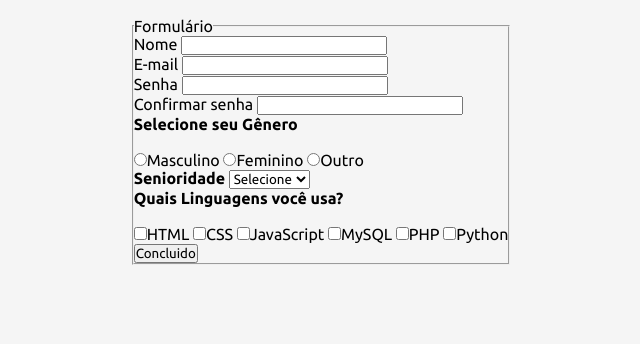
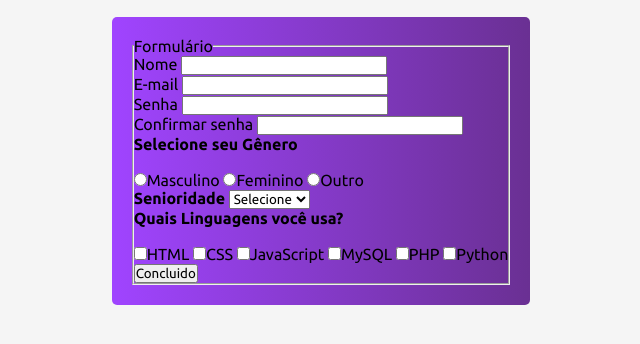
Before and after one commit to gustavosoaresdev/Project-Form, a plain HTML site: page index.html in a window 1280 px wide. Shown: the part 78-422 px from the top of the page, without its empty margins (319-959 px from the left). Drawn offline with Linux system fonts and the light colour scheme.

Commit message:
Modifiquei a caixa do form(formBox)

```diff
--- a/index.html
+++ b/index.html
@@ -16,7 +16,7 @@
       <p>Complete suas Informações</p>
     </div>
 
-    <form action="" method="get">
+    <form action="" method="get" class="formBox">
       <fieldset class="fieldBox">
         <legend>Formulário</legend>
 
--- a/style.css
+++ b/style.css
@@ -15,3 +15,11 @@ body{
 }
 
 #cadastro-title{text-align: center; margin: 20px 0;}    /* Título */
+
+.formBox{
+    background: #6a3093;
+    background: -webkit-linear-gradient(to right, #a044ff, #6a3093);
+    background: linear-gradient(to right, #a044ff, #6a3093);
+    padding: 20px;
+    border-radius: 5px;
+}
```
